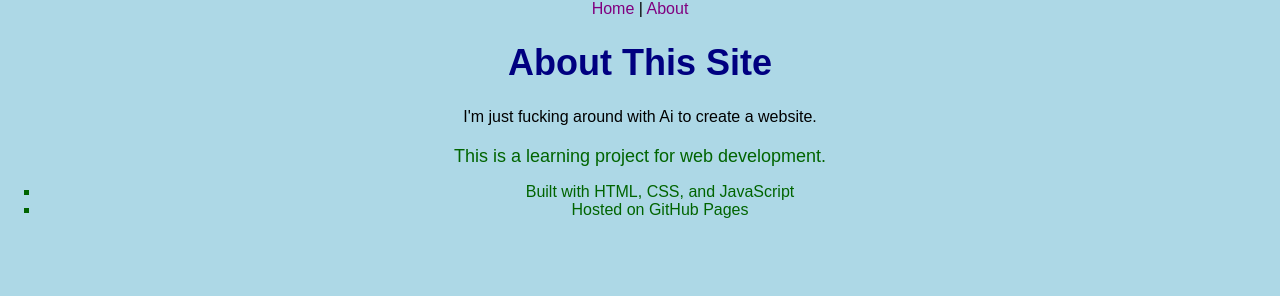
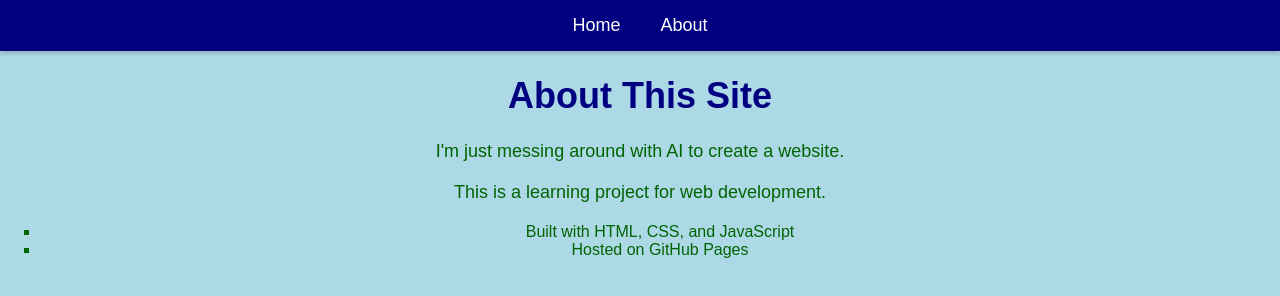
Before and after one commit to Jur-byte/Jur-Byte.github.io, a plain HTML site: page about.html in a window 1280 px wide. Drawn offline with Linux system fonts and the light colour scheme.

Commit message:
Add files via upload

```diff
--- a/about.html
+++ b/about.html
@@ -6,12 +6,13 @@
     <link rel="stylesheet" href="style.css">
 </head>
 <body>
-    <nav>
-        <a href="index.html">Home</a> | <a href="about.html">About</a>
+    <nav class="banner">
+        <a href="index.html">Home</a>
+        <a href="about.html">About</a>
     </nav>
     <h1>About This Site</h1>
-    <p>I'm just fucking around with Ai to create a website.</p>
-    <p1>This is a learning project for web development.</p1>
+    <p>I'm just messing around with AI to create a website.</p>
+    <p>This is a learning project for web development.</p>
     <ul>
         <li>Built with HTML, CSS, and JavaScript</li>
         <li>Hosted on GitHub Pages</li>
--- a/style.css
+++ b/style.css
@@ -13,6 +13,8 @@ nav.banner {
     box-shadow: 0 2px 5px rgba(0, 0, 0, 0.2);
     position: sticky;
     top: 0;
+    display: flex;
+    justify-content: center;
 }
 nav.banner a {
     color: white;
@@ -32,11 +34,6 @@ h1 {
 
 /* Paragraphs */
 p {
-    font-size: 16px;
-    color: black;
-    margin: 20px;
-}
-p1 {
     font-size: 18px;
     color: darkgreen;
     margin: 20px;
```
Also changed, not shown: index.html (+1 -0 lines).
